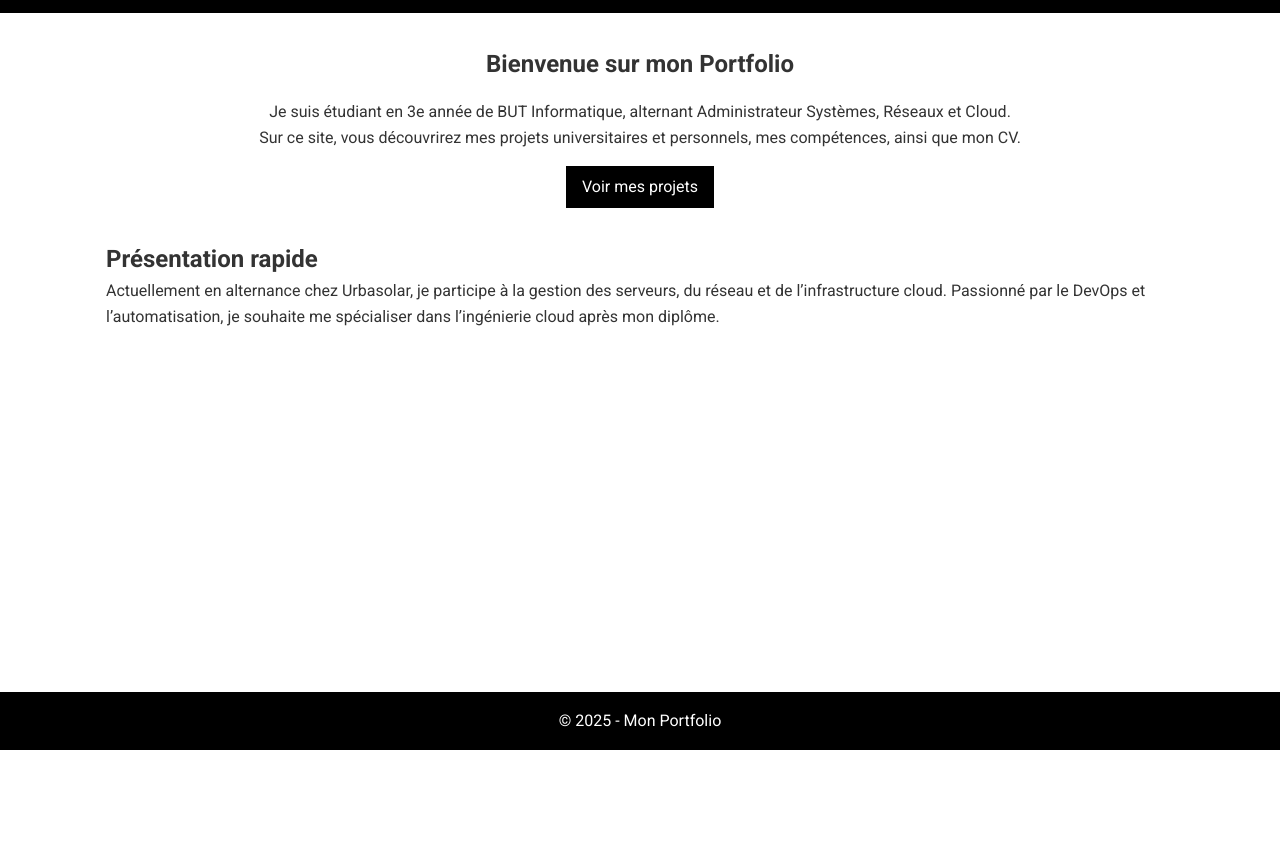
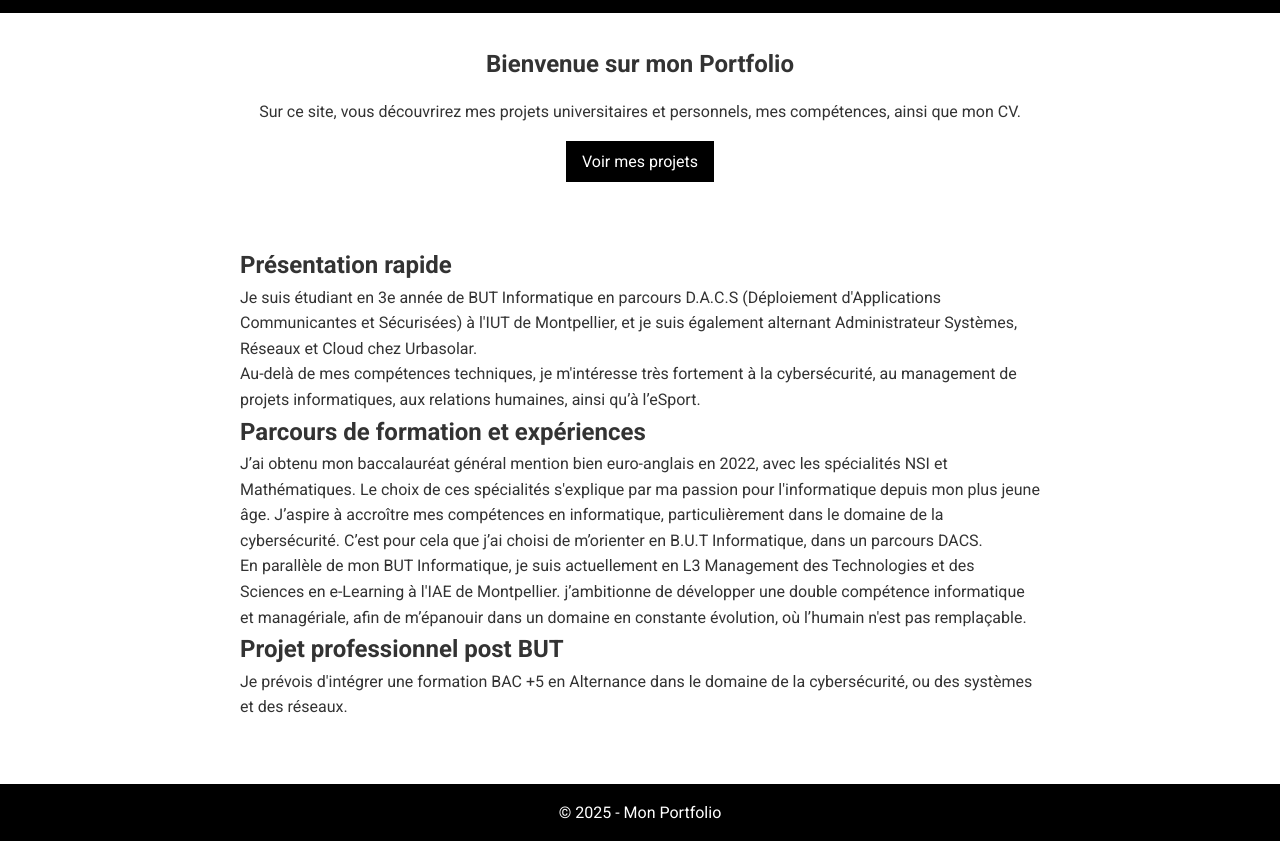
Before and after one commit to kilaa-yu/portfolio, a plain HTML site: page index.html in a window 1280 px wide. Shown: the part 50-891 px from the top of the page. Before the commit the page ends 800 px from the top, so only its background shows below. Drawn offline with Linux system fonts and the light colour scheme.

Commit message:
Update index.html

```diff
--- a/index.html
+++ b/index.html
@@ -29,7 +29,7 @@
     <section class="hero">
         <h1>Bienvenue sur mon Portfolio</h1>
         <p>
-            Je suis étudiant en 3e année de BUT Informatique, alternant Administrateur Systèmes, Réseaux et Cloud.
+
         </p>
         <p>
             Sur ce site, vous découvrirez mes projets universitaires et personnels, mes compétences, ainsi que mon CV.
@@ -37,11 +37,24 @@
         <a href="projets.html" class="btn">Voir mes projets</a>
     </section>
 
-    <section class="presentation">
+    <section class="projet-detail">
         <h2>Présentation rapide</h2>
         <p>
-            Actuellement en alternance chez Urbasolar, je participe à la gestion des serveurs, du réseau et de l’infrastructure cloud. Passionné par le DevOps et l’automatisation, je souhaite me spécialiser dans l’ingénierie cloud après mon diplôme.
+            Je suis étudiant en 3e année de BUT Informatique en parcours D.A.C.S (Déploiement d'Applications Communicantes et Sécurisées) à l'IUT de Montpellier, et je suis également alternant Administrateur Systèmes, Réseaux et Cloud chez Urbasolar.
         </p>
+        <p>Au-delà de mes compétences techniques, je m'intéresse très fortement à la cybersécurité, au management de projets informatiques, aux relations humaines, ainsi qu’à l’eSport. </p>
+
+        <h2>Parcours de formation et expériences</h2>
+        <p>J’ai obtenu mon baccalauréat général mention bien euro-anglais en 2022, avec les spécialités NSI et Mathématiques.
+
+            Le choix de ces spécialités s'explique par ma passion pour l'informatique depuis mon plus jeune âge.
+
+            J’aspire à accroître mes compétences en informatique, particulièrement dans le domaine de la cybersécurité. C’est pour cela que j’ai choisi de m’orienter en B.U.T Informatique, dans un parcours DACS.
+        </p>
+        <p>En parallèle de mon BUT Informatique, je suis actuellement en L3 Management des Technologies et des Sciences en e-Learning à l'IAE de Montpellier. j’ambitionne de développer une double compétence informatique et managériale, afin de m’épanouir dans un domaine en constante évolution, où l’humain n'est pas remplaçable.
+        </p>
+        <h2>Projet professionnel post BUT</h2>
+        <p>Je prévois d'intégrer une formation BAC +5 en Alternance dans le domaine de la cybersécurité, ou des systèmes et des réseaux.</p>
     </section>
 </main>
 
```
